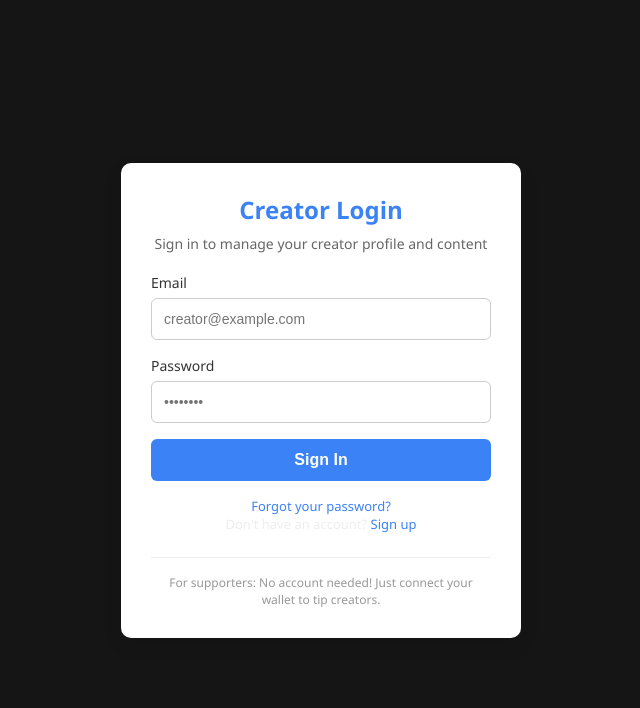
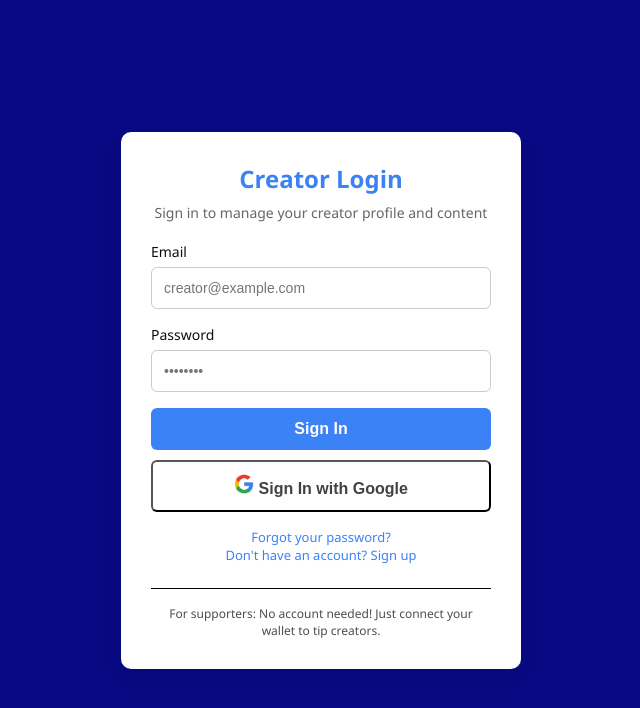
Before and after one commit to xetri/NepSol-frontend, a React (Vite) app: page /login in a window 1280 px wide. Shown: the top 708 px of the page, without its empty margins (319-959 px from the left). Built offline with nearby package versions, Linux system fonts and the light colour scheme.

Commit message:
Added google sign in button

```diff
--- a/src/Components/Authpage/Centercontainer.css
+++ b/src/Components/Authpage/Centercontainer.css
@@ -3,7 +3,7 @@
   display: flex;
   align-items: center;
   justify-content: center;
-  background-color: #161515;
+  background-color: rgba(0, 0, 255, 0.477);
   padding: 20px;
 }
 
@@ -33,8 +33,9 @@
 .login-footer {
   margin-top: 24px;
   font-size: 12px;
-  color: #999;
-  border-top: 1px solid #eee;
+     color:#4d4d4d;
+
+  border-top: 1px solid #020202;
   padding-top: 16px;
 }
 /* Inputs and labels */
@@ -42,7 +43,7 @@
   display: block;
   text-align: left;
   font-size: 14px;
-  color: #333;
+  color: #0f0f0f;
   margin-bottom: 6px;
 }
 
@@ -61,7 +62,7 @@
   width: 100%;
   padding: 12px;
   background-color: #3b82f6;
-  color: #fff;
+  color: #fffcfc;
   border: none;
   border-radius: 6px;
   font-size: 16px;
@@ -69,6 +70,24 @@
   cursor: pointer;
   transition: background 0.2s ease;
   text-align: center;
+}
+
+.signin-button:hover {
+  background-color: #2563eb;
+}
+.signin-button2{
+  width: 100%;
+  padding: 12px;
+  background-color: #ffffff;
+  color: #434242;
+  border-radius: 6px;
+  font-size: 16px;
+  font-weight: bold;
+  cursor: pointer;
+  transition: background 0.2s ease;
+  text-align: center;
+  margin-top: 10px;
+  border-color: #020202;
 }
 
 .signin-button:hover {
@@ -89,3 +108,10 @@
 .login-links a:hover {
   text-decoration: underline;
 }
+.Ac{
+  color:#3b82f6 ;
+}
+.icon{
+  width: 20px;
+  height: 20px;
+}
--- a/src/Components/Authpage/CreatorLogin.jsx
+++ b/src/Components/Authpage/CreatorLogin.jsx
@@ -1,5 +1,6 @@
 import React from 'react';
 import CenteredContainer from './Centercontainer'; // adjust path as needed
+import logo from '../../assets/googleicon.png';
 
 const CreatorLogin = () => {
   return (
@@ -26,11 +27,15 @@ const CreatorLogin = () => {
         />
 
         <button type="submit" className="signin-button">Sign In</button>
+
+        <button type="submit" className="signin-button2">
+            <img src={logo} alt="logo" className='icon'/> Sign In with Google</button>
+
       </form>
 
       <div className="login-links">
         <p><a href="/forgot-password">Forgot your password?</a></p>
-        <p>Don't have an account? <a href="/signup">Sign up</a></p>
+        <p className='Ac'>Don't have an account? <a href="/signup">Sign up</a></p>
       </div>
     </CenteredContainer>
   );
```
Also changed, not shown: src/assets/googleicon.png (added).
